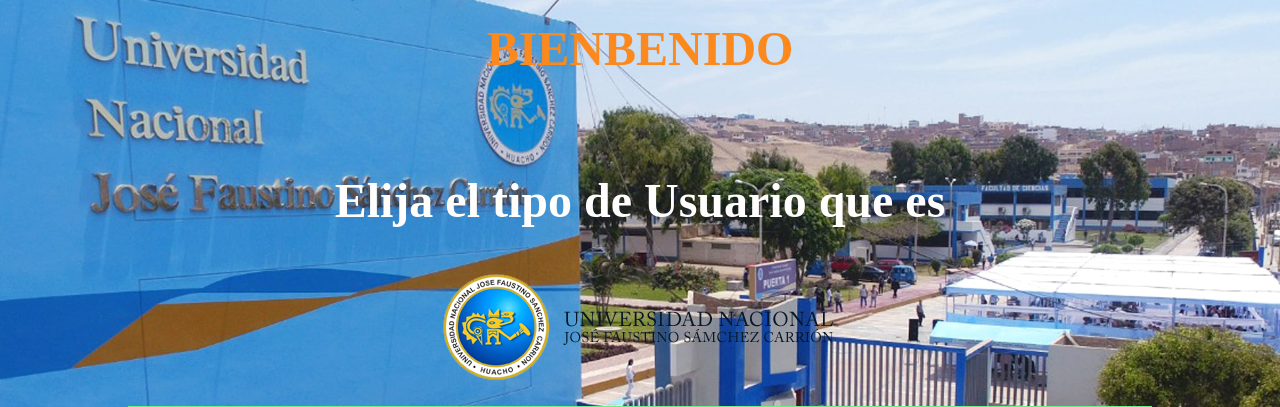
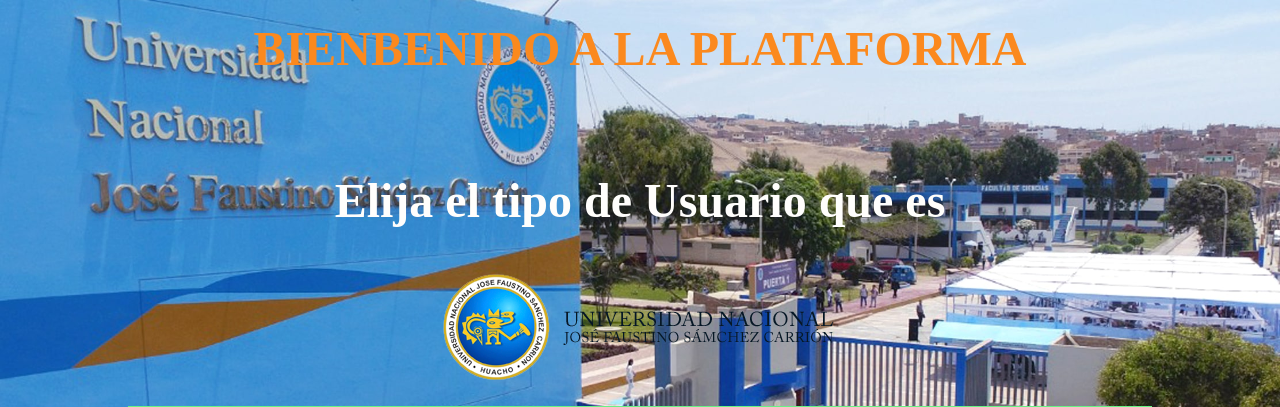
Before and after one commit to 0332162008dom/prototipo-calidad-, a PHP site: page / in a window 1280 px wide. Shown: the top 407 px of the page. Run offline with PHP 8.4, Linux system fonts and the light colour scheme.

Commit message:
se modifico el titulo de la pagina principal

```diff
--- a/index.php
+++ b/index.php
@@ -9,7 +9,7 @@
 
 </head>
 <body >
-	<h1><center><FONT SIZE=40 color=FB891E>BIENBENIDO</font> </center></h1>
+	<h1><center><FONT SIZE=40 color=FB891E>BIENBENIDO A LA PLATAFORMA</font> </center></h1>
 	<br>
 	<br>
 	<br>
```
